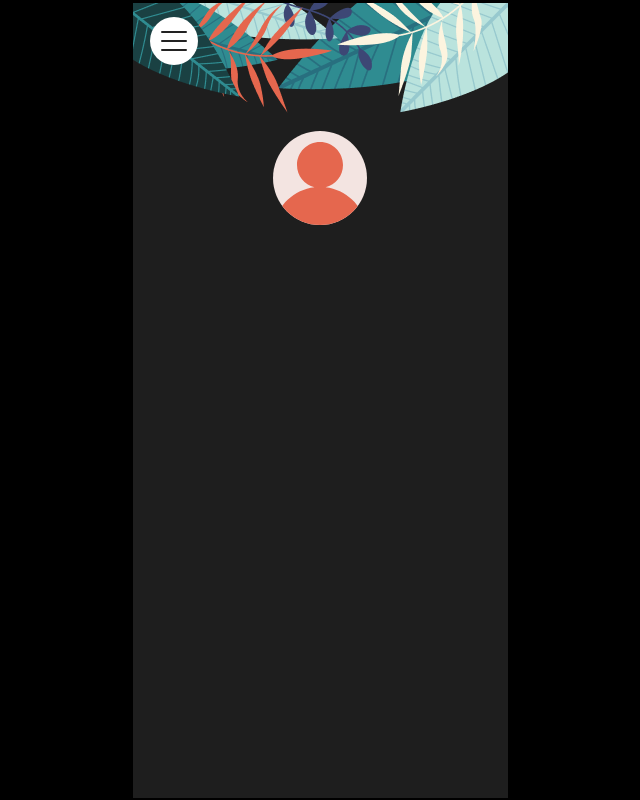
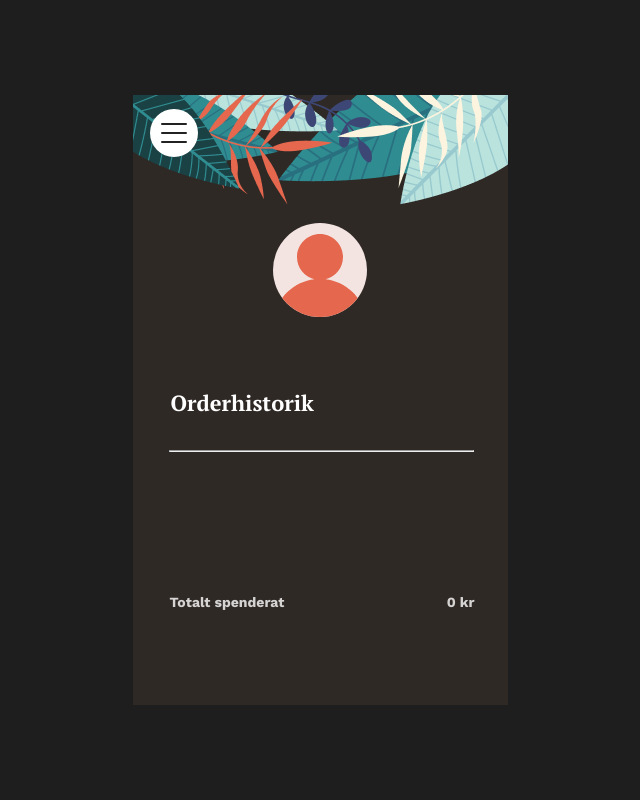
Before and after one commit to Emadenni/Air-bean-app, a React (Vite) app in the folder air-bean-app/: page /profile/history in a window 1280 px wide. Shown: the whole page, without its empty margins (320-960 px from the left). Built offline with nearby package versions, Linux system fonts and the light colour scheme.

Commit message:
populated and styled history page

```diff
--- a/air-bean-app/src/main.scss
+++ b/air-bean-app/src/main.scss
@@ -10,7 +10,7 @@
 }
 
 body {
-    background-color: black
+    background-color: #1E1E1E;
 
 }
 
--- a/air-bean-app/src/pages/History.tsx
+++ b/air-bean-app/src/pages/History.tsx
@@ -1,17 +1,21 @@
-import React from "react";
+import React, { useState, useEffect } from "react";
 import "../pages/history.scss";
 import Header from "../components/Header/Header";
 import profileImg from "../assets/images/profileImg.svg";
-import { useEffect } from "react";
 import useLoggedStore from "../store/isLoggedStore";
+import { Order } from "../components/types";
 
 const History = () => {
   const isLoggedIn = useLoggedStore((state) => state.isLoggedIn);
   const checkLoginStatus = useLoggedStore((state) => state.checkLoginStatus);
+  const [orderHistory, setOrderHistory] = useState<Order[]>([]);
 
+  useEffect(() => {
+    checkLoginStatus();
+  }, [checkLoginStatus]);
 
-    checkLoginStatus();
-    if (isLoggedIn == true) {
+  useEffect(() => {
+    if (isLoggedIn) {
       const fetchOrderHistory = async () => {
         try {
           const token = sessionStorage.getItem("token");
@@ -24,11 +28,14 @@ const History = () => {
 
           if (response.ok) {
             const data = await response.json();
+
             console.log("historik", data);
-            console.log("historik", data);
-          }
-
-          if (!response.ok) {
+            if (Array.isArray(data.orderHistory)) {
+              setOrderHistory(data.orderHistory);
+            } else {
+              console.error("Data received is not an array");
+            }
+          } else {
             throw new Error("Network response was not ok");
           }
         } catch (error) {
@@ -38,15 +45,72 @@ const History = () => {
 
       fetchOrderHistory();
     }
+  }, [isLoggedIn]);
 
+  const getUserDataByUsername = () => {
+    const username = sessionStorage.getItem("username");
+
+    const userDataString = localStorage.getItem("userData");
+    const userData = JSON.parse(userDataString || "[]");
+
+    const user = userData.find((user: { username: string | null }) => user.username === username);
+
+    const name = user ? user.name : "";
+    const email = user ? user.email : "";
+
+    return { name, email };
+  };
+
+  const { name, email } = getUserDataByUsername();
+  console.log("Name:", name);
+  console.log("Email:", email);
+
+  const calculateTotal = (orderHistory: Order[]) => {
+    let total = 0;
+    orderHistory.forEach((order) => {
+      total += order.total;
+    });
+    return total;
+  };
+
+  const total = calculateTotal(orderHistory);
+  console.log("Current total:", total);
 
   return (
-    <section className="profile-wrapper">
+    <section className="history-wrapper">
       <div className="inHistory">
         <Header />
       </div>
       <div className="history-container">
-        <img src={profileImg} alt="profile-img" className="history-container__img" />
+        <div className="history-header">
+          <img src={profileImg} alt="profile-img" className="history-container__img" />
+          <h1>{name}</h1>
+          <h2>{email}</h2>
+        </div>
+
+        <div className="history-list-wrapper">
+          <h3>Orderhistorik</h3>
+          <ul>
+            {orderHistory.map((order, index) => (
+              <li key={index}>
+                <div className="orderNrAndDate">
+                  <p>#{order.orderNr}</p>
+                  <p>{order.orderDate}</p>
+                </div>
+                <div className="totalOrderSum">
+                  <p>total ordersumma</p>
+                  <p>{order.total} kr</p>
+                </div>
+                {index !== orderHistory.length - 1 && <hr className="hr" />}
+              </li>
+            ))}
+          </ul>
+        </div>
+        <hr className="bigHr" />
+        <div className="totalSum">
+          <p>Totalt spenderat </p>
+          <p> {calculateTotal(orderHistory)} kr</p>
+        </div>
       </div>
     </section>
   );
--- a/air-bean-app/src/pages/history.scss
+++ b/air-bean-app/src/pages/history.scss
@@ -1,13 +1,123 @@
+.history-wrapper {
+    background-color:#2F2926;
+    min-height: 36.688rem;
+    width: 23.438rem;
+    position: relative;
+}
 .history-container {
   width: 100%;
   height: 500px;
   display: flex;
+  flex-direction: column;
   justify-content: space-around;
   align-items: start;
   padding: 18px;
-
-&_img {
-    margin-top: 10px;
 }
 
+.history-header {
+  width: 100%;
+  display: flex;
+  flex-direction: column;
+  align-items: center;
+  gap: 5px;
+
+  > img {
+    width: 94px;
   }
+
+  > h1 {
+    color: #ffffff;
+    font-family: "PT Serif", serif;
+    font-style: normal;
+    line-height: 120%;
+    font-weight: bold;
+    font-size: 24px;
+    margin-top: 15px;
+  }
+
+  > h2 {
+    font-family: "Work Sans", sans-serif;
+    font-weight: 200;
+    font-size: 14px;
+    line-height: 120%;
+    color: rgb(255, 255, 255, 0.8);
+  }
+}
+
+.history-list-wrapper {
+  width: 100%;
+  display: flex;
+  flex-direction: column;
+  gap: 20px;
+
+  padding: 20px;
+  > h3 {
+    color: #ffffff;
+    font-family: "PT Serif", serif;
+    font-style: normal;
+    line-height: 120%;
+    font-weight: bold;
+    font-size: 22px;
+    margin-top: 28px;
+  }
+
+  > ul {
+    list-style-type: none;
+}
+}
+
+.orderNrAndDate {
+  display: flex;
+  justify-content:space-between;
+  font-family: "Work Sans", sans-serif;
+    font-weight: bold;
+    font-size: 14px;
+    line-height: 120%;
+    color: rgb(255, 255, 255, 0.7);
+    margin: 4px auto;
+
+    >:nth-child(2) {
+        font-weight: 300;
+    }
+}
+
+.totalOrderSum {
+    display: flex;
+  justify-content:space-between;
+  font-family: "Work Sans", sans-serif;
+    font-weight: 300;
+    font-size: 12px;
+    line-height: 120%;
+    color: rgb(255, 255, 255, 0.5);
+    padding: px auto;
+}
+
+.hr {
+    width: 100%;
+    color: rgb(255, 255, 255, 0.08);
+    margin: 8px 0;
+}
+
+.bigHr {
+    width: 90%;
+    color: rgb(255, 255, 255, 0.08);
+    margin: -6px 5px auto 8px;
+
+    align-self: center;
+    padding: 0 20px;
+}
+
+.totalSum {
+    width: 90%;
+    display: flex;
+    justify-content:space-between;
+    font-family: "Work Sans", sans-serif;
+      font-weight: bold;
+      font-size: 14px;
+      line-height: 120%;
+      color: rgb(255, 255, 255, 0.8);
+     margin-bottom:76px;
+     margin-left: 19px;
+
+
+}
--- a/air-bean-app/src/pages/profile.scss
+++ b/air-bean-app/src/pages/profile.scss
@@ -1,6 +1,6 @@
 
 .profile-wrapper {
-    background-color: rgb(30, 30, 30);
+    background-color:#2F2926;
     min-height: 49.688rem;
     width: 23.438rem;
     position: relative;
```
Also changed, not shown: air-bean-app/src/components/types.tsx (+7 -0 lines). Lines whose indentation alone changed are shown as unchanged.
